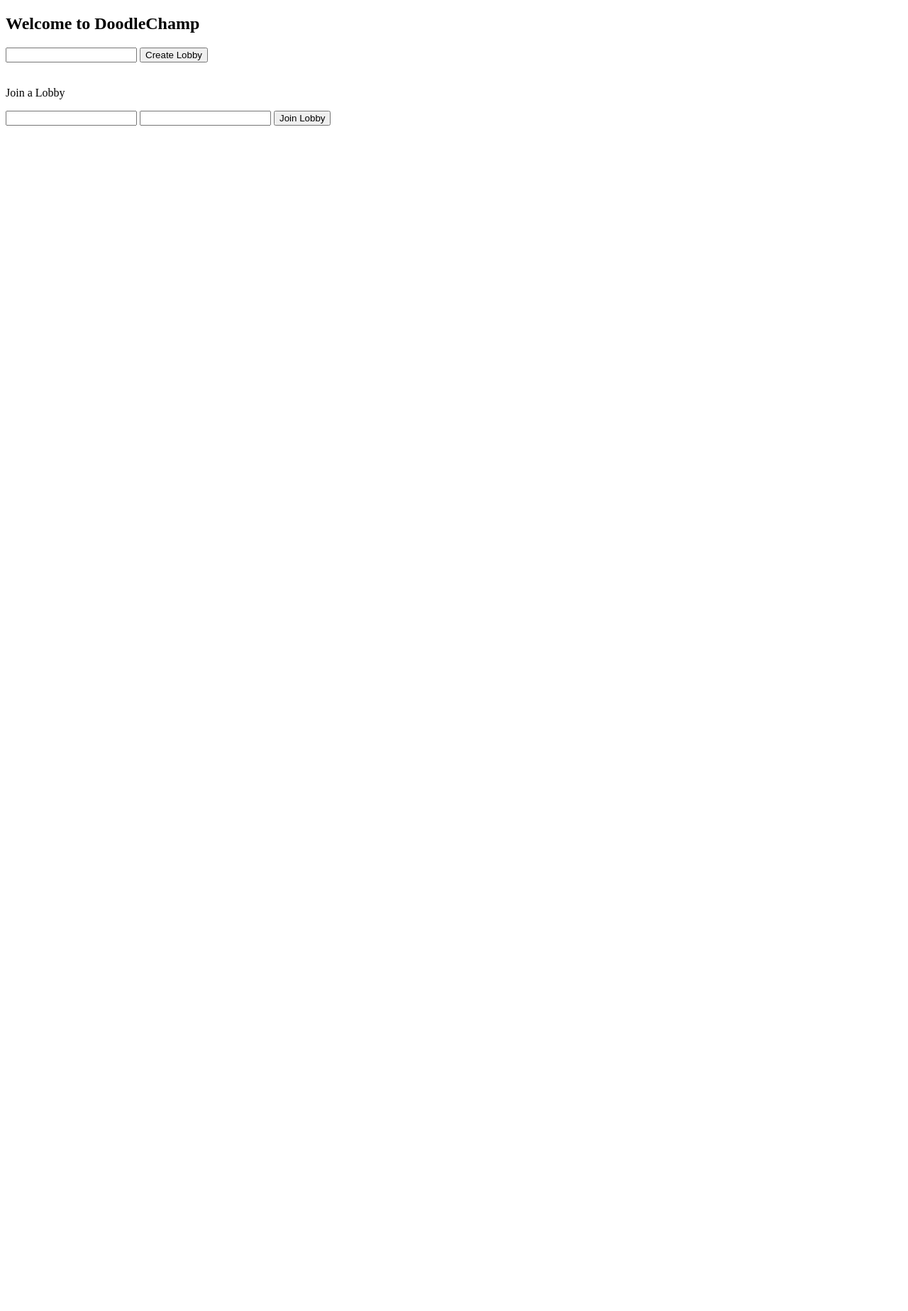
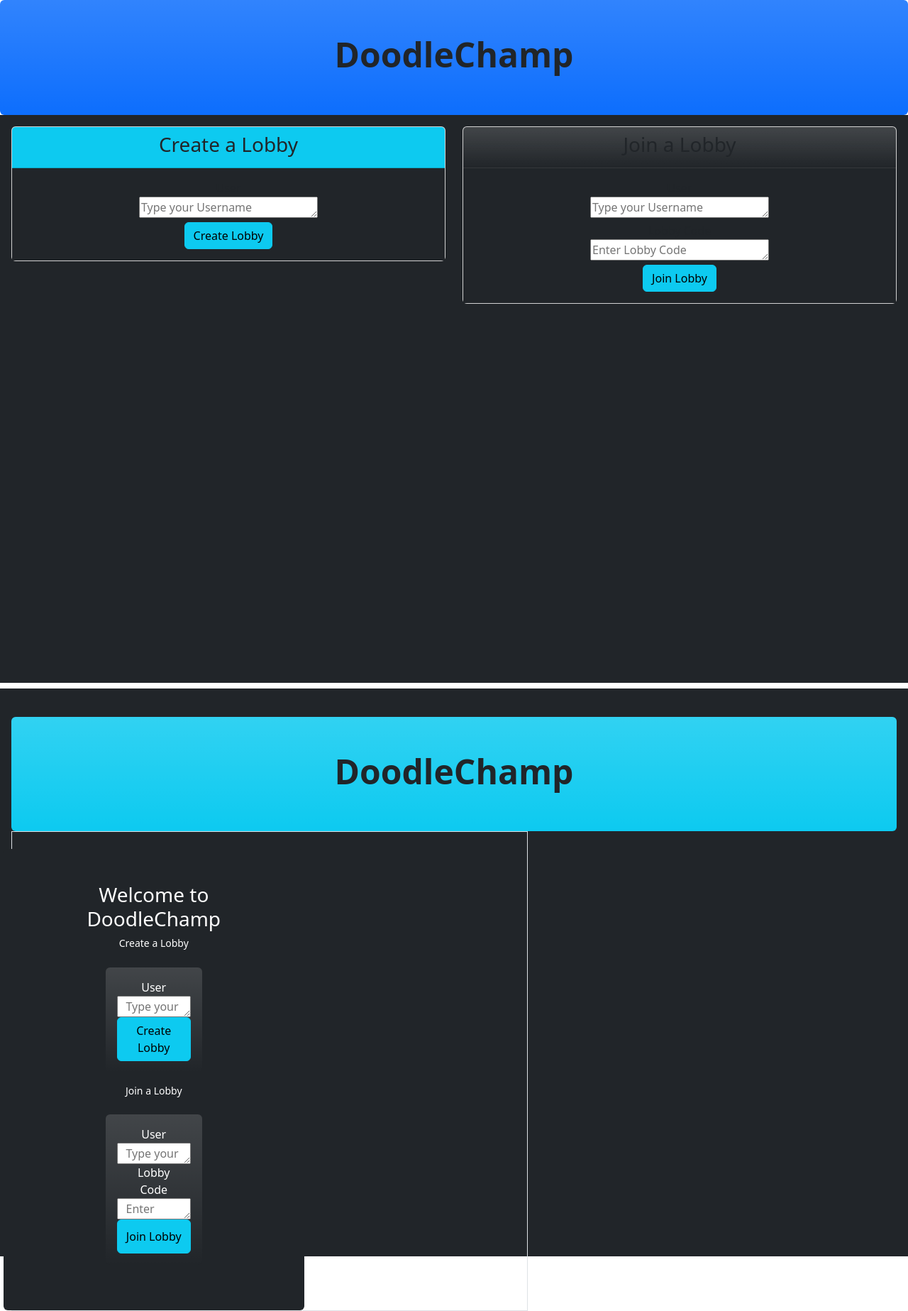
Before and after one commit to Hunter-Kendall/DoodleChamp, a Django app: page / in a window 1280 px wide. Shown: the whole page at 71% size. Before the commit the page ends 177 px from the top, so only its background shows below. Run offline with Django 3.2, Linux system fonts and the light colour scheme; data that the repository does not hold is empty.

Commit message:
Front-end

```diff
--- a/DoodleChamp_app/consumers.py
+++ b/DoodleChamp_app/consumers.py
@@ -208,8 +208,11 @@ class DoodleChamp_appConsumer(AsyncWebsocketConsumer):
         await self.send(text_data=json.dumps({"type": "see_words", "word1": word1.word, "value1": word1.point_value, "word2": word2.word, "value2": word2.point_value}))
 
     async def draw_turn(self, event):
+        # Note: Update scores here with a function
         drawer = await sync_to_async(get_drawer)(code = self.room_group_name)
         #print("drawer", drawer)
+        #delete players
+        #show scores
         await self.send(text_data=json.dumps({"type": "show_drawer", "player": drawer[0].name}))
         await self.send(text_data=json.dumps({"type": "draw_turn", "player": drawer[0].name}))
 
--- a/DoodleChamp_app/static/DoodleChamp_app/js/game.js
+++ b/DoodleChamp_app/static/DoodleChamp_app/js/game.js
@@ -166,7 +166,7 @@ chatSocket.onmessage = function(e){
 
 
   switch(data.type) {
-    case "add_players":
+    case "add_players": // Note: COMMENT IT OUT
       ptag = document.createElement('p');
       ptag.innerHTML = data.player;
       playerList.appendChild(ptag);
--- a/DoodleChamp_app/templates/game/game.html
+++ b/DoodleChamp_app/templates/game/game.html
@@ -54,7 +54,8 @@
   <br>
 
   <!-- Button trigger modal -->
-    <button id="see-words" hidden type="button" class="btn btn-primary" data-bs-toggle="modal" data-bs-target="#exampleModal">
+  <button id="see-words" hidden type="button" class="btn btn-primary" data-bs-toggle="modal"
+    data-bs-target="#exampleModal">
     See Words
   </button>
   <button id="test-btn">test</button>
@@ -97,7 +98,7 @@
       }
       //console.log("connect");
       chatSocket.send(JSON.stringify({
-          'type' : "DoodleChamp_app_player_joins",
+        'type': "DoodleChamp_app_player_joins",
         'player': "{{username}}"
       }))
     };
--- a/DoodleChamp_app/templates/game/index.html
+++ b/DoodleChamp_app/templates/game/index.html
@@ -1,30 +1,97 @@
 <!DOCTYPE html>
 <html>
 <header>
-        <meta charset="utf-8"/>
+    <meta charset="utf-8" />
     <title>DoodleChamp Home</title>
+    <link href="https://cdn.jsdelivr.net/npm/bootstrap@5.3.0-alpha1/dist/css/bootstrap.min.css" rel="stylesheet"
+        integrity="sha384-GLhlTQ8iRABdZLl6O3oVMWSktQOp6b7In1Zl3/Jr59b6EGGoI1aFkw7cmDA6j6gD" crossorigin="anonymous">
+    <div class="mt-0 p-5 bg-primary bg-gradient text-dark rounded text-center">
+        <h1><b><big>DoodleChamp</big></b></h1>
+    </div>
 </header>
+<div class="p-3 mb-2 bg-dark text-light vh-100">
+<div class="row">
+    <div class="col-6 justify-content-center">
+        <div class="card text-center">
+            <div class="card-header hr bg-info">
+                <h3>Create a Lobby</h3>
+            </div>
+            <div class="card-body bg-dark justify-content-center">
+                <form action="Host" method="POST">
+                    <label for="name">User</label><br>
+                    <textarea id="username" name="name" type="text" placeholder="Type your Username" rows="1" cols="25"></textarea>
+                    <br>
+                    <button id="lobby-btn" class="btn btn-info">Create Lobby</button>
+                    {% csrf_token %}
+                </form>
+            </div>
+        </div>
+    </div>
+
+    <div class="col-6 justify-content-center">
+        <div class="card text-center">
+            <div class="card-header hr bg-dark bg-gradient">
+                <h3>Join a Lobby</h3>
+            </div>
+            <div class="card-body bg-dark justify-content-center">
+                <form action="Lobby" method="POST">
+                    <label for="name">User</label><br>
+                    <textarea type="text" name="name" placeholder="Type your Username" rows="1" cols="25"></textarea><br>
+                    <label for="code">Lobby Code</label><br>
+                    <textarea id="lobby-code" type="text" name="code" placeholder="Enter Lobby Code" rows="1" cols="25"></textarea>
+                    <br>
+                    <button id="join-btn" class="btn btn-info">Join Lobby</button>
+                    {% csrf_token %}
+                </form>
+            </div>
+        </div>
+    </div>
+</div>
+</div>
+
+<div class="p-3 mb-2 bg-dark text-light vh-100">
+    <header>
+        <meta charset="utf-8" />
+        <title>DoodleChamp Home</title>
+        <link href="https://cdn.jsdelivr.net/npm/bootstrap@5.3.0-alpha1/dist/css/bootstrap.min.css" rel="stylesheet"
+            integrity="sha384-GLhlTQ8iRABdZLl6O3oVMWSktQOp6b7In1Zl3/Jr59b6EGGoI1aFkw7cmDA6j6gD" crossorigin="anonymous">
+        <div class="mt-4 p-5 bg-info bg-gradient text-dark rounded text-center">
+            <h1><b><big>DoodleChamp</big></b></h1>
+        </div>
+    </header>
+
     <body>
-        <h2>Welcome to DoodleChamp</h2>
-        <form action="Host" method="POST" >
-            <input id="username" name="name" type="text">
-            <button id="lobby-btn">Create Lobby</button>
+        <div class="col border text-center justify-content-center col-7">
+            <div class="mt-4 p-5 bg-dark  text-white rounded text-center row justify-content-center col-7">
+                <h3>Welcome to DoodleChamp</h3><br><br><br>
+                <h6><small>Create a Lobby</small></h6>
+                <form action="Host" method="POST"
+                    class="mb-3 mt-3 p-3 mb-2 bg-dark bg-gradient text-white rounded col-5 row justify-content-center">
+                    <label for="name">User</label>
+                    <textarea id="username" name="name" type="text" placeholder="Type your Username" rows="1"
+                        cols="2"></textarea>
+                    <br>
+                    <button id="lobby-btn" class="btn btn-info">Create Lobby</button>
                     {% csrf_token %}
                 </form>
                 <br>
-        <p>Join a Lobby</p>
-        <form action="Lobby" method = "POST">
-            <input type="text" name="name">
-            <input id="lobby-code" type="text" name="code">
-
-        <button id="join-btn">Join Lobby</button><br><br>
+                <h6><small>Join a Lobby</small></h6>
+                <form action="Lobby" method="POST"
+                    class="mb-3 mt-3 p-3 mb-2 bg-dark bg-gradient text-white rounded col-5 row justify-content-center">
+                    <label for="name">User</label>
+                    <textarea type="text" name="name" placeholder="Type your Username" rows="1" cols="5"></textarea>
+                    <label for="code">Lobby Code</label>
+                    <textarea id="lobby-code" type="text" name="code" placeholder="Enter Lobby Code" rows="1"
+                        cols="5"></textarea>
+                    <br>
+                    <button id="join-btn" class="btn btn-info">Join Lobby</button><br><br>
                     {% csrf_token %}
                 </form>
 
 
                 <script>
 
-            document.querySelector('#lobby-btn').onclick = function(e){
+                    document.querySelector('#lobby-btn').onclick = function (e) {
                         // let username = document.querySelector('#username').value;
                         // window.location.pathname = '/DoodleChamp/room_id/';
                     }
@@ -36,18 +103,14 @@
                     //     }
                     // }
 
-            document.querySelector('#join-btn').onclick = function(e){
+                    document.querySelector('#join-btn').onclick = function (e) {
                         let roomName = document.querySelector('#lobby-code').value;
                         window.location.pathname = '/DoodleChamp/' + roomName + '/';
                     }
                 </script>
+            </div>
+        </div>
+    </body>
+</div>
 
-        {% for lobby in lobbies reversed %}
-            <tr>
-                <small>{{ lobby.code }}</small></td>
-            </tr>
-        {% endfor %}
-
-
-    </body>
 </html>
```
Also changed, not shown: DoodleChamp_app/templates/game/lobby.html (+33 -5 lines), DoodleChamp_app/templates/game/lobby_host.html (+7 -7 lines). Lines whose indentation alone changed are shown as unchanged.
